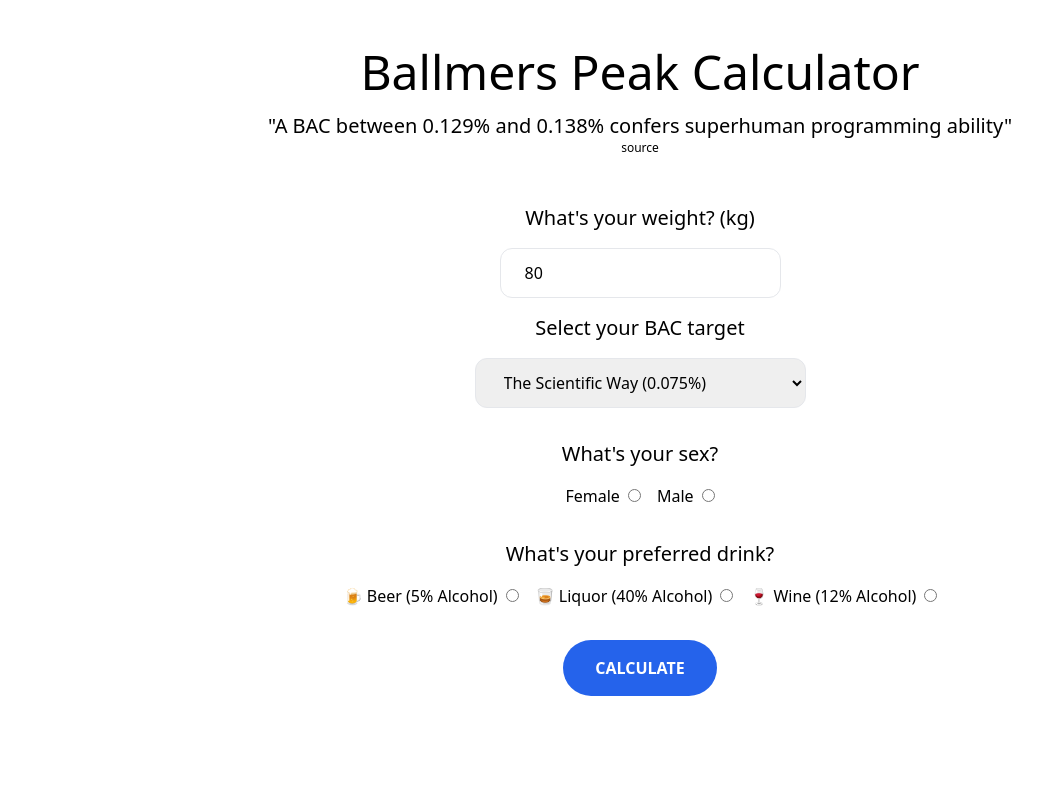
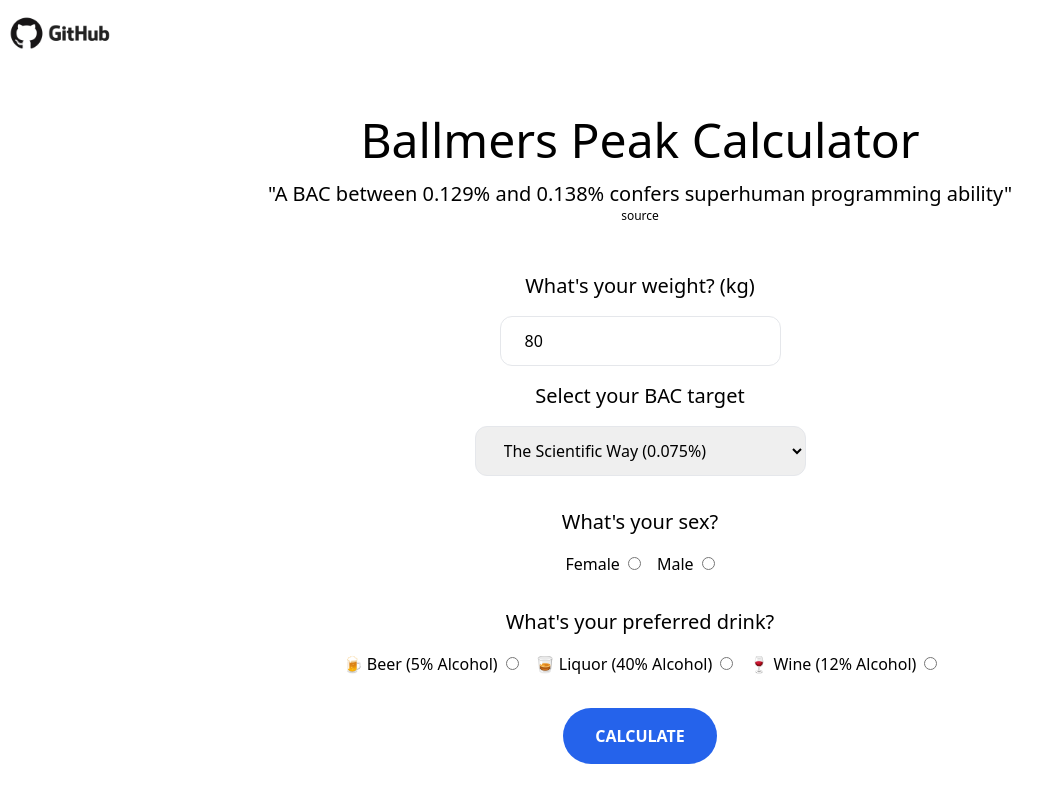
Before and after one commit to Pluppen/ballmers-peak-calculator, a React (Create React App) app: page / in a window 1280 px wide. Shown: the whole page, without its empty margins (0-1064 px from the left). Built offline with nearby package versions, Linux system fonts and the light colour scheme.

Commit message:
add github button

```diff
--- a/src/App.js
+++ b/src/App.js
@@ -1,4 +1,6 @@
 import { useState } from "react";
+
+import githubSrc from "./github-button.jpg";
 
 const drinkToCl = {
     beer: 35,
@@ -30,6 +32,9 @@ function App() {
 
     return (
         <article>
+            <a href="https://github.com/Pluppen/ballmers-peak-calculator" target="_blank" rel="noreferrer">
+                <img width="120" src={githubSrc} alt="github button" />
+            </a>
             <header className="flex flex-col justify-center items-center py-12">
                 <h1 className="text-5xl mb-4 font-medium">
                     Ballmers Peak Calculator
```
Also changed, not shown: src/github-button.jpg (added).
